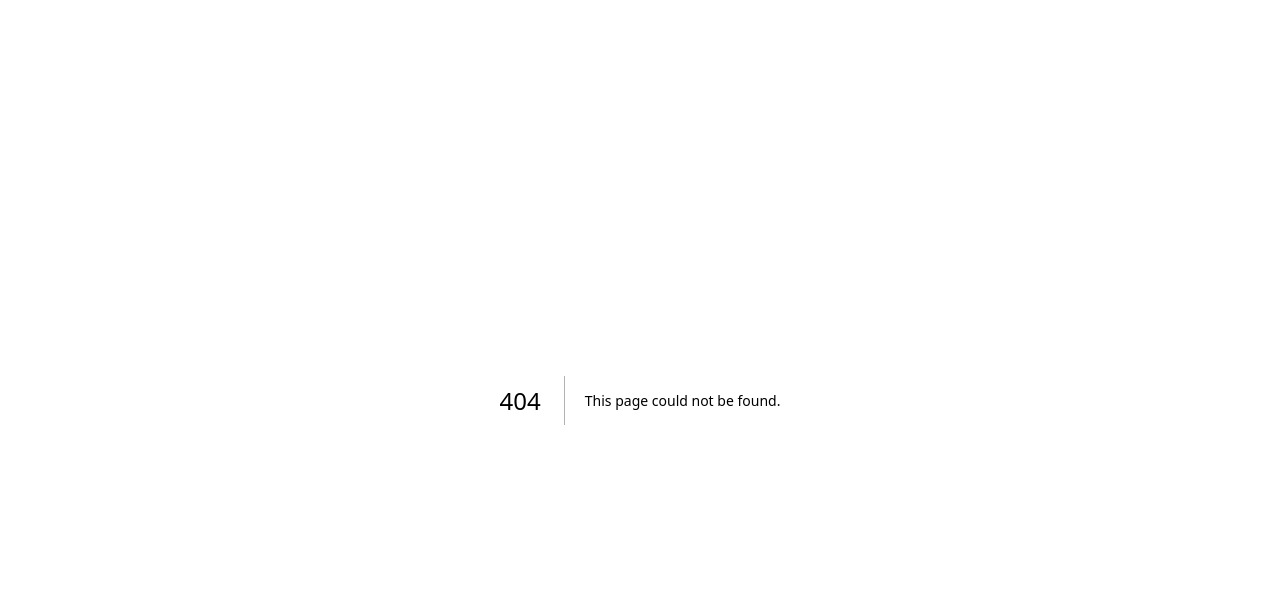
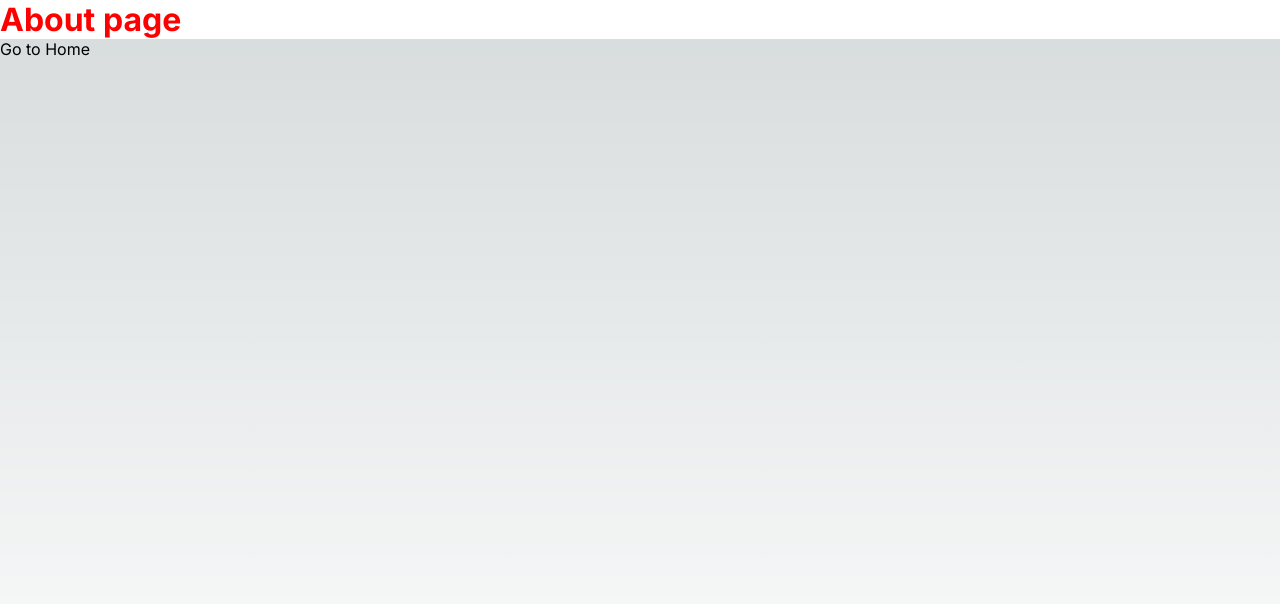
Before and after one commit to Tala-cmd/my-app, a Next.js app: page /about in a window 1280 px wide. Before the commit this address had no page. Shown: the top 604 px of the page. Built offline with nearby package versions, Linux system fonts and the light colour scheme.

Commit message:
Routing in Next.js

```diff
--- /dev/null
+++ b/app/about/page.tsx
@@ -0,0 +1,14 @@
+import Link from 'next/link';
+import styles from '../page.module.css';
+
+
+function About(){
+    return(
+    <div className={styles['main-hi']}>
+        <h1 style={{color:"red", backgroundColor:"white"}}>About page</h1>
+        <Link href="/" >Go to Home</Link>
+    </div>
+    )
+}
+
+export default About;
--- a/app/page.module.css
+++ b/app/page.module.css
@@ -7,7 +7,7 @@
   min-height: 100vh;
 }
 
-.main1{
+.main-hi{
   min-height: 100vh;
 }
 
--- a/app/page.tsx
+++ b/app/page.tsx
@@ -3,17 +3,19 @@ import styles from './page.module.css'
 import Header from '../components/Header'
 import List from '../components/List'
 import Description from '../components/Description'
+import Link from 'next/link'
+
 
 function Home() {
   let showDescription=true;
 
-
   return (
-    <main className={styles.main1}>
+    <main className={styles['main-hi']}>
       <p>Hello React!</p>
       <Header text='Header component' textSub='hi' />
       {showDescription && <Description />}
       <List description="This is a description"/>
+      <Link href="/about">Go to About</Link>
     </main>
   )
 }
```
